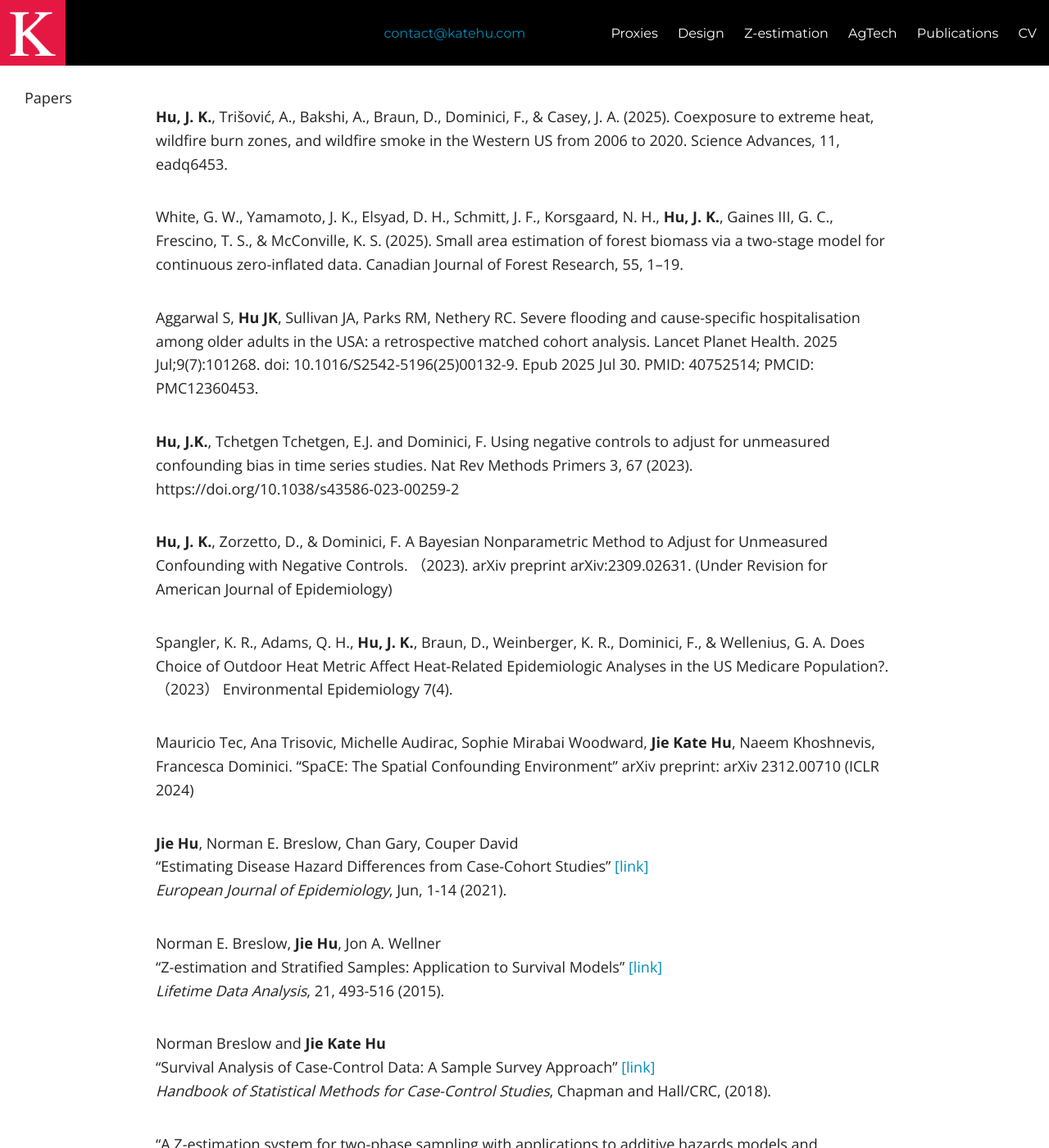
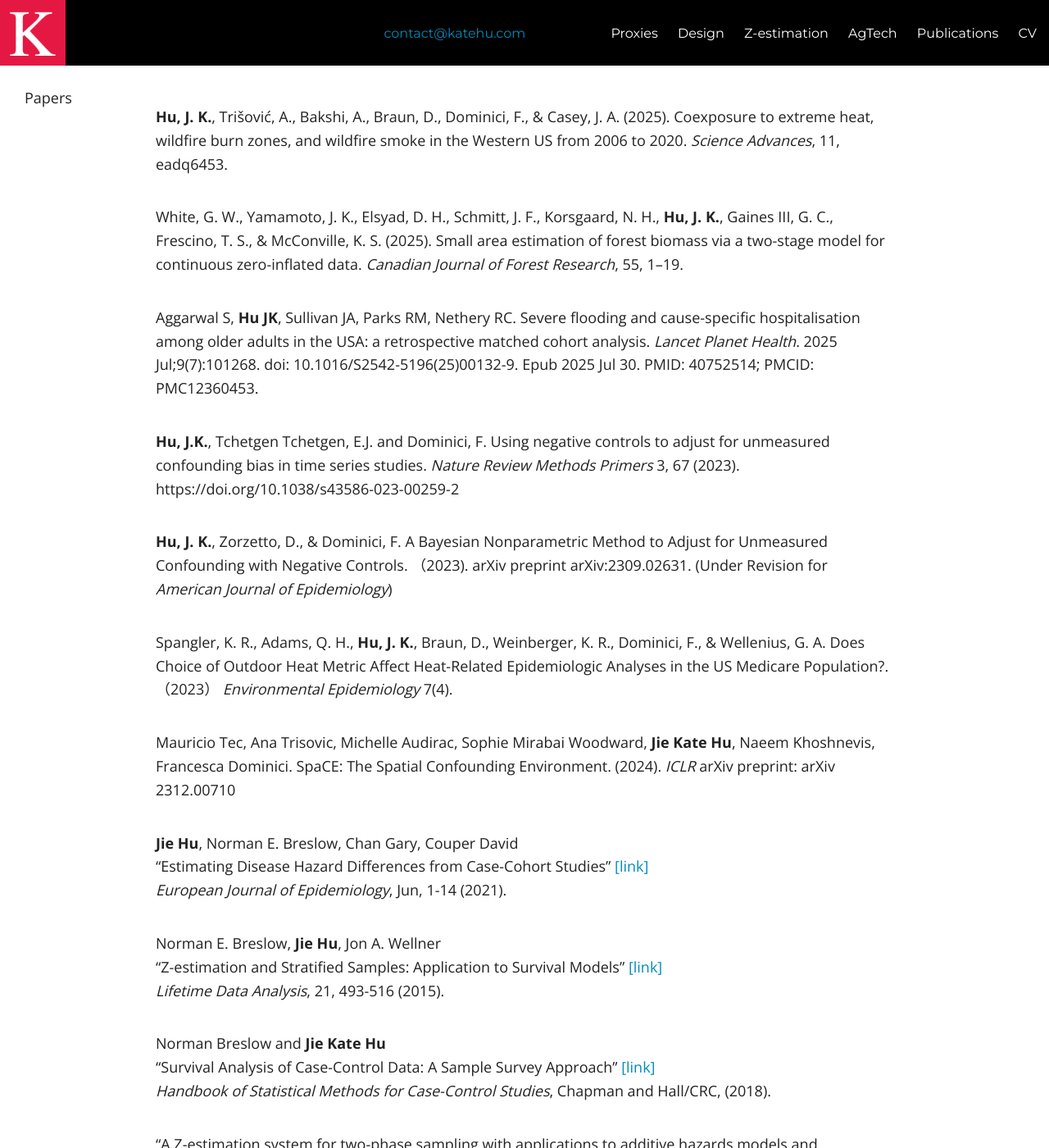
Before and after one commit to katehu/katehu.github.io, a Jekyll site: the page built from publications.md, in a window 1280 px wide and 1400 px high. Shown: the whole window at 82% size. Built offline with Jekyll 4.4.1, drawn with Linux system fonts in a browser that asks for light colours; nearby versions of some CDN libraries.

Commit message:
Update publications.md

```diff
--- a/publications.md
+++ b/publications.md
@@ -6,19 +6,19 @@ title: Publications
 
 <font size="4"> Papers  </font>
 
-**Hu, J. K.**, Trišović, A., Bakshi, A., Braun, D., Dominici, F., & Casey, J. A. (2025). Coexposure to extreme heat, wildfire burn zones, and wildfire smoke in the Western US from 2006 to 2020. Science Advances, 11, eadq6453. <br/>
+**Hu, J. K.**, Trišović, A., Bakshi, A., Braun, D., Dominici, F., & Casey, J. A. (2025). Coexposure to extreme heat, wildfire burn zones, and wildfire smoke in the Western US from 2006 to 2020. *Science Advances*, 11, eadq6453. <br/>
 
-White, G. W., Yamamoto, J. K., Elsyad, D. H., Schmitt, J. F., Korsgaard, N. H., **Hu, J. K.**, Gaines III, G. C., Frescino, T. S., & McConville, K. S. (2025). Small area estimation of forest biomass via a two-stage model for continuous zero-inflated data. Canadian Journal of Forest Research, 55, 1–19. <br/>
+White, G. W., Yamamoto, J. K., Elsyad, D. H., Schmitt, J. F., Korsgaard, N. H., **Hu, J. K.**, Gaines III, G. C., Frescino, T. S., & McConville, K. S. (2025). Small area estimation of forest biomass via a two-stage model for continuous zero-inflated data. *Canadian Journal of Forest Research*, 55, 1–19. <br/>
 
-Aggarwal S, **Hu JK**, Sullivan JA, Parks RM, Nethery RC. Severe flooding and cause-specific hospitalisation among older adults in the USA: a retrospective matched cohort analysis. Lancet Planet Health. 2025 Jul;9(7):101268. doi: 10.1016/S2542-5196(25)00132-9. Epub 2025 Jul 30. PMID: 40752514; PMCID: PMC12360453. <br/>
+Aggarwal S, **Hu JK**, Sullivan JA, Parks RM, Nethery RC. Severe flooding and cause-specific hospitalisation among older adults in the USA: a retrospective matched cohort analysis. *Lancet Planet Health*. 2025 Jul;9(7):101268. doi: 10.1016/S2542-5196(25)00132-9. Epub 2025 Jul 30. PMID: 40752514; PMCID: PMC12360453. <br/>
 
-**Hu, J.K.**, Tchetgen Tchetgen, E.J. and Dominici, F. Using negative controls to adjust for unmeasured confounding bias in time series studies. Nat Rev Methods Primers 3, 67 (2023). https://doi.org/10.1038/s43586-023-00259-2 <br/>
+**Hu, J.K.**, Tchetgen Tchetgen, E.J. and Dominici, F. Using negative controls to adjust for unmeasured confounding bias in time series studies. *Nature Review Methods Primers* 3, 67 (2023). https://doi.org/10.1038/s43586-023-00259-2 <br/>
 
-**Hu, J. K.**, Zorzetto, D., & Dominici, F. A Bayesian Nonparametric Method to Adjust for Unmeasured Confounding with Negative Controls. （2023). arXiv preprint arXiv:2309.02631. (Under Revision for American Journal of Epidemiology)<br/>
+**Hu, J. K.**, Zorzetto, D., & Dominici, F. A Bayesian Nonparametric Method to Adjust for Unmeasured Confounding with Negative Controls. （2023). arXiv preprint arXiv:2309.02631. (Under Revision for *American Journal of Epidemiology*)<br/>
 
-Spangler, K. R., Adams, Q. H., **Hu, J. K.**, Braun, D., Weinberger, K. R., Dominici, F., & Wellenius, G. A. Does Choice of Outdoor Heat Metric Affect Heat-Related Epidemiologic Analyses in the US Medicare Population?.（2023） Environmental Epidemiology 7(4).<br/>
+Spangler, K. R., Adams, Q. H., **Hu, J. K.**, Braun, D., Weinberger, K. R., Dominici, F., & Wellenius, G. A. Does Choice of Outdoor Heat Metric Affect Heat-Related Epidemiologic Analyses in the US Medicare Population?.（2023） *Environmental Epidemiology* 7(4).<br/>
 
-Mauricio Tec, Ana Trisovic, Michelle Audirac, Sophie Mirabai Woodward, **Jie Kate Hu**, Naeem Khoshnevis, Francesca Dominici. “SpaCE: The Spatial Confounding Environment” arXiv preprint: arXiv 2312.00710 (ICLR 2024)<br/>
+Mauricio Tec, Ana Trisovic, Michelle Audirac, Sophie Mirabai Woodward, **Jie Kate Hu**, Naeem Khoshnevis, Francesca Dominici. SpaCE: The Spatial Confounding Environment. (2024). *ICLR* arXiv preprint: arXiv 2312.00710 <br/>
 
 **Jie Hu**, Norman E. Breslow, Chan Gary, Couper David<br/>
 “Estimating Disease Hazard Differences from Case-Cohort Studies” [[link]](https://link.springer.com/article/10.1007/s10654-021-00739-3)<br/>
```
